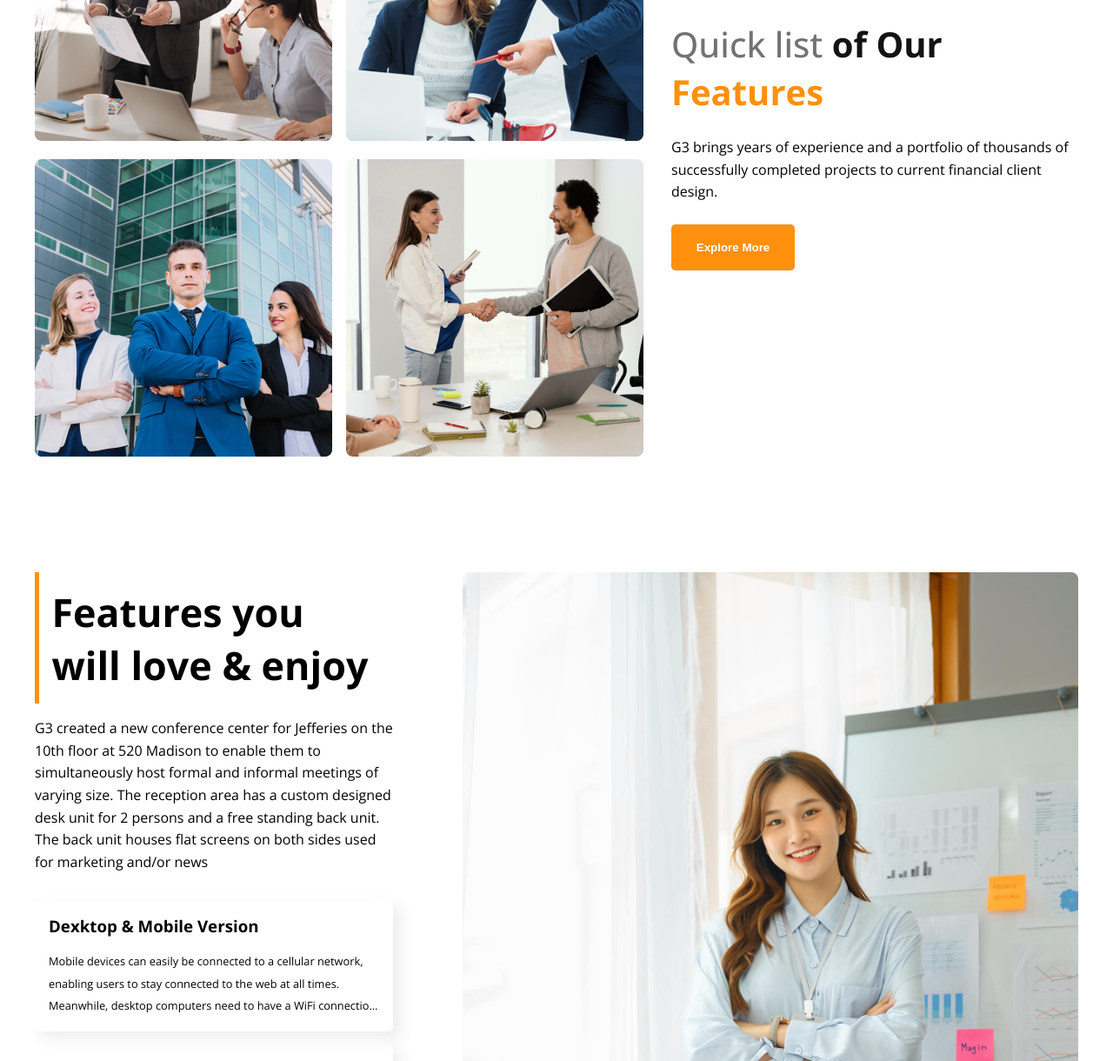
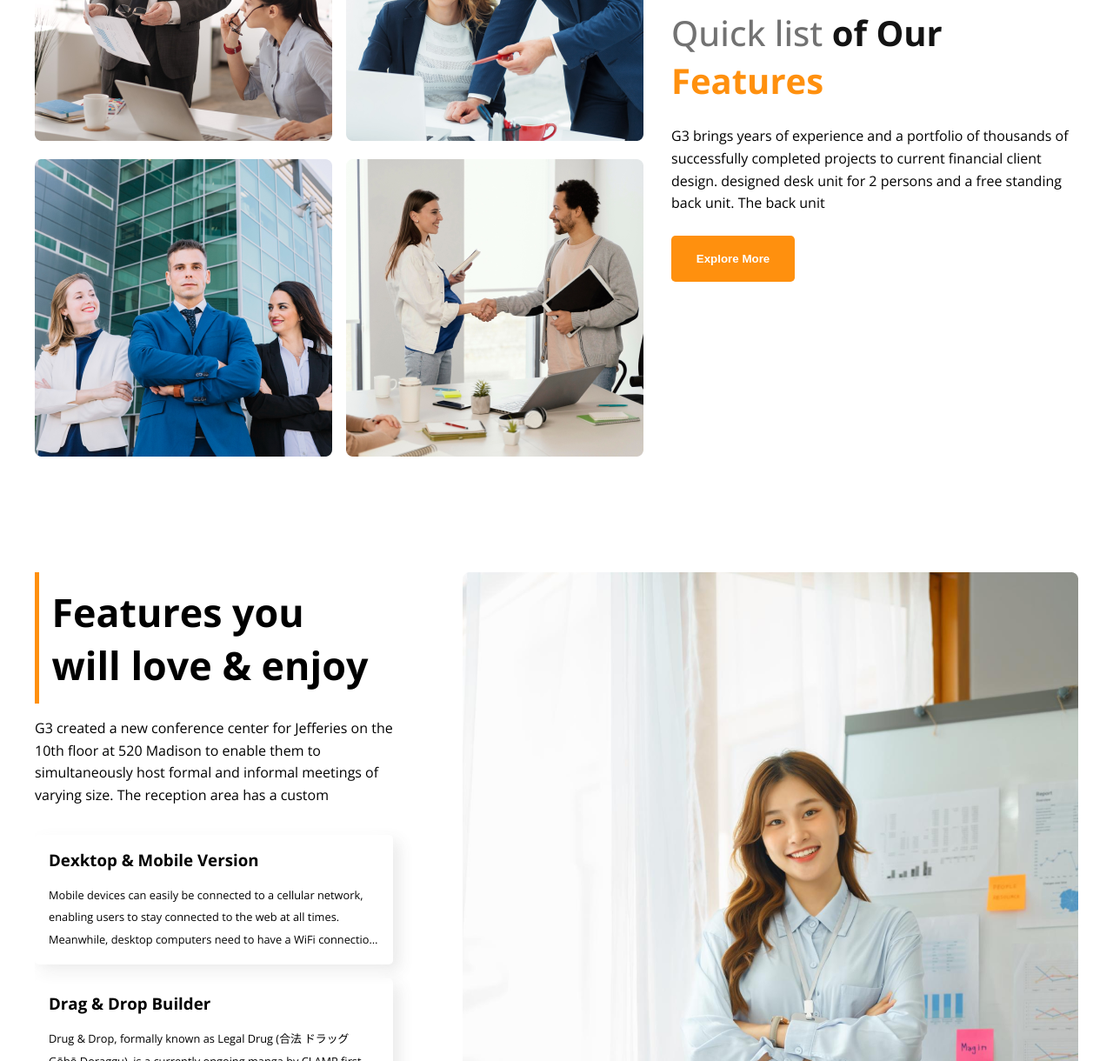
Before and after one commit to furqanRupom/g3-architects-website, a plain HTML site: page index.html in a window 1280 px wide. Shown: the part 1600-2820 px from the top of the page at 87% size. Drawn offline with nearby package versions, Linux system fonts and the light colour scheme.

Commit message:
fixed the all bugs

```diff
--- a/index.html
+++ b/index.html
@@ -121,6 +121,7 @@
                         G3 brings years of experience and a portfolio
                         of thousands of successfully completed
                         projects to current financial client design.
+                        designed desk unit for 2 persons and a free standing back unit. The back unit
                     </p>
                     <button class="btn-primary">
                         Explore More
@@ -149,8 +150,7 @@
                         <p class="list-description">
                             G3 created a new conference center for Jefferies on the 10th floor at 520 Madison to enable them to
                             simultaneously host formal and informal meetings of varying size. The reception area has a custom
-                            designed desk unit for 2 persons and a free standing back unit. The back unit houses flat screens on
-                            both sides used for marketing and/or news
+
                         </p>
                     </div>
 
```
